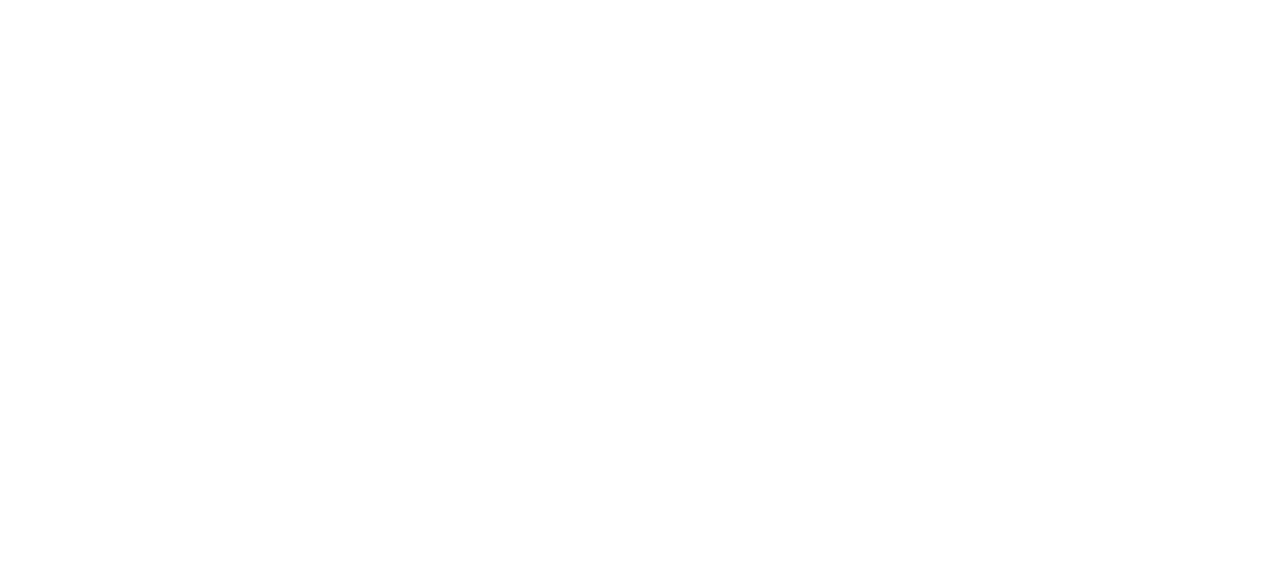
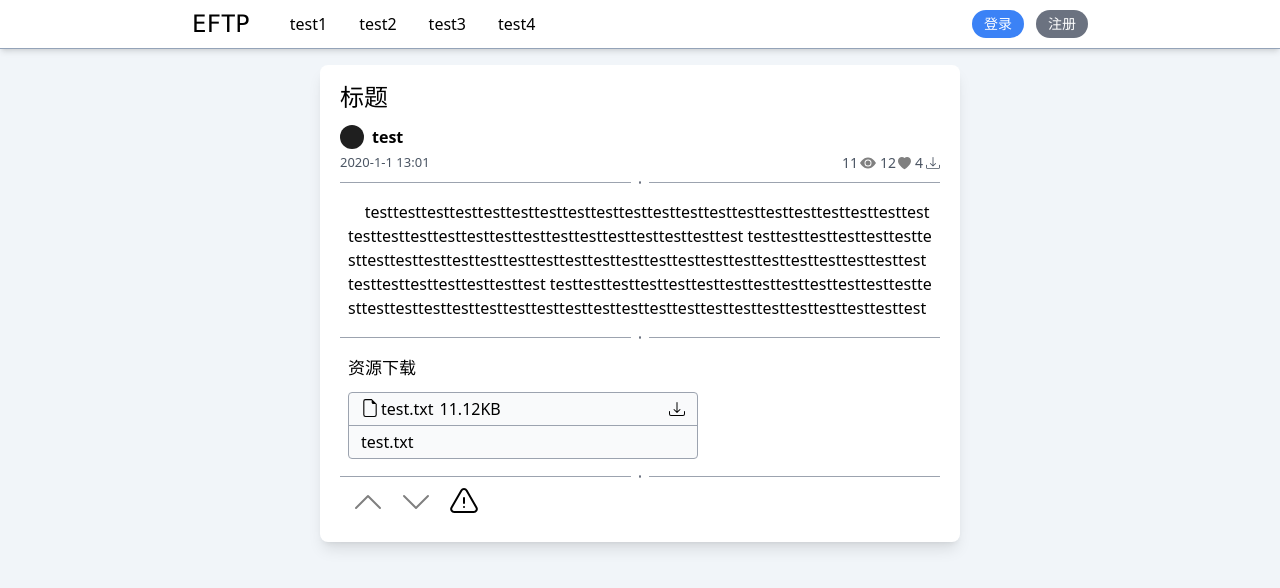
Before and after one commit to Obscuritier-Chen/site2_EFTP, a React (Create React App) app in the folder frontend/: page /display in a window 1280 px wide. Before the commit this address had no page. Shown: the top 588 px of the page. Built offline with nearby package versions, Linux system fonts and the light colour scheme; no server answers.

Commit message:
static part of display page

```diff
--- a/frontend/package.json
+++ b/frontend/package.json
@@ -10,6 +10,7 @@
     "axios": "^1.7.3",
     "classnames": "^2.5.1",
     "immer": "^10.1.1",
+    "lodash": "^4.17.21",
     "postcss": "^8.4.40",
     "react": "^18.3.1",
     "react-dom": "^18.3.1",
--- a/frontend/src/App.js
+++ b/frontend/src/App.js
@@ -4,6 +4,7 @@
 import Signup from "./pages/signup";
 import Login from './pages/login';
 import Upload from './pages/upload';
+import Display from "./pages/display";
 
 const App=()=>{
     return(
@@ -13,6 +14,7 @@
                 <Route exact path="/signup" element={<Signup/>}/>
                 <Route exact path="/login" element={<Login/>}/>
                 <Route exact path="/upload/*" element={<Upload/>}/>
+                <Route exact path="/display/*" element={<Display/>}/>
             </Routes>
         </Router>
     );
--- a/frontend/src/components/alert.js
+++ b/frontend/src/components/alert.js
@@ -1,6 +1,7 @@
 import React, { useState, useEffect } from "react";
 import infoIcon from '../assets/images/infoIcon.png'
 
+//完全是尸山 本来应当是在外面添加删除回调函数 就像对upload_resource中files的删除那样 懒得改了 使用是在父组件需要注意手动重设参数
 //每次必须重新给extraFunc!!!!
 const Alert=({initialContent, extraFunc=()=>{}})=>{//content为false是不显示 希望是正常的做法
     const [content, setContent]=useState(initialContent);
@@ -34,6 +35,6 @@
             </div>
         </div>
     );
-}
+};
 
 export default Alert
--- a/frontend/src/components/main_card.js
+++ b/frontend/src/components/main_card.js
@@ -2,7 +2,7 @@
 
 const MainCard=({children})=>{
     return(
-        <div className="mainCardContainer flex flex-col w-full mt-4 pt-4 pb-6 px-5 bg-white rounded-lg shadow-lg">{children}</div>
+        <div className="mainCardContainer relative flex flex-col w-full mt-4 pt-4 pb-6 px-5 bg-white rounded-lg shadow-lg">{children}</div>
     );
 }
 
--- /dev/null
+++ b/frontend/src/pages/display/display.js
@@ -0,0 +1,116 @@
+import React, { useState } from "react";
+import classNames from "classnames";
+import axios from "axios";
+import { useNavigate } from "react-router";
+
+import PageContainer from "../../components/page_container";
+import Header from "../../components/header";
+import Content from "../../components/content";
+import Alert from "../../components/alert";
+import MainCard from "../../components/main_card";
+
+import { ReactComponent as FileIcon } from "../../components/upload_resources/svgs/file.svg";
+
+import defaultAvatar from '../../assets/images/defaultAvatar.png'
+
+const Display=()=>{
+
+
+    return(
+        <PageContainer>
+            <Header/>
+            <Content>
+                <MainCard>
+                    <div className="text-2xl pb-1">标题</div>
+                    <div className="flex flex-row items-end mt-2 pb-2">
+                        <div>
+                            <div className="loginNavRContainer flex flex-row items-center">
+                                <div className="avatarContainer rounded-full w-6 h-6 overflow-hidden">
+                                    <img src={defaultAvatar} alt="" className="object-cover w-full h-full"></img>
+                                </div>
+                                <div className="ml-2 font-bold">test</div>
+                            </div>
+                            <div className="mt-1 text-[13px] text-gray-600">
+                                2020-1-1 13:01
+                            </div>
+                        </div>
+                        <div className="flex flex-row ml-auto text-sm text-gray-600">
+                            <div className="flex flex-row ml-1">
+                                11
+                                <svg xmlns="http://www.w3.org/2000/svg" width="16" height="16" fill="gray" className="mt-0.5 ml-0.5" viewBox="0 0 16 16">
+                                    <path d="M10.5 8a2.5 2.5 0 1 1-5 0 2.5 2.5 0 0 1 5 0"/>
+                                    <path d="M0 8s3-5.5 8-5.5S16 8 16 8s-3 5.5-8 5.5S0 8 0 8m8 3.5a3.5 3.5 0 1 0 0-7 3.5 3.5 0 0 0 0 7"/>
+                                </svg>
+                            </div>
+
+                            <div className="flex flex-row ml-1">
+                                12
+                                <svg xmlns="http://www.w3.org/2000/svg" width="13" height="13" fill="gray" className="mt-1 ml-0.5" viewBox="0 0 16 16">
+                                    <path fill-rule="evenodd" d="M8 1.314C12.438-3.248 23.534 4.735 8 15-7.534 4.736 3.562-3.248 8 1.314"/>
+                                </svg>
+                            </div>
+
+                            <div className="flex flex-row ml-1">
+                                4
+                                <svg xmlns="http://www.w3.org/2000/svg" width="14" height="14" fill="currentColor" className="mt-[3px] ml-[3px]" viewBox="0 0 16 16">
+                                    <path d="M.5 9.9a.5.5 0 0 1 .5.5v2.5a1 1 0 0 0 1 1h12a1 1 0 0 0 1-1v-2.5a.5.5 0 0 1 1 0v2.5a2 2 0 0 1-2 2H2a2 2 0 0 1-2-2v-2.5a.5.5 0 0 1 .5-.5"/>
+                                    <path d="M7.646 11.854a.5.5 0 0 0 .708 0l3-3a.5.5 0 0 0-.708-.708L8.5 10.293V1.5a.5.5 0 0 0-1 0v8.793L5.354 8.146a.5.5 0 1 0-.708.708z"/>
+                                </svg>
+                            </div>
+                        </div>
+                    </div>
+                    <div className="flex flex-row items-center justify-center w-full">
+                        <div className="border-b border-gray-400 w-[49%]"/>
+                        <div className="w-[3px] h-[3px] border mx-2 border-gray-500 rounded-full bg-gray-400"/>
+                        <div className="border-b border-gray-400 w-[49%]"/>
+                    </div>
+                    <div className="w-full px-2 py-4 break-all">
+                        &nbsp;&nbsp;&nbsp;&nbsp;testtesttesttesttesttesttesttesttesttesttesttesttesttesttesttesttesttesttesttesttesttesttesttesttesttesttesttesttesttesttesttesttesttest
+                        testtesttesttesttesttesttesttesttesttesttesttesttesttesttesttesttesttesttesttesttesttesttesttesttesttesttesttesttesttesttesttesttesttest
+                        testtesttesttesttesttesttesttesttesttesttesttesttesttesttesttesttesttesttesttesttesttesttesttesttesttesttesttesttesttesttesttesttesttest
+                    </div>
+                    <div className="flex flex-row items-center justify-center w-full">
+                        <div className="border-b border-gray-400 w-[49%]"/>
+                        <div className="w-[3px] h-[3px] border mx-2 border-gray-500 rounded-full bg-gray-400"/>
+                        <div className="border-b border-gray-400 w-[49%]"/>
+                    </div>
+                    <div className="flex flex-col px-2 py-4">
+                        <div className="text-[17px]">资源下载</div>
+                        <div className="flex flex-col w-3/5 mt-3 border border-gray-400 rounded bg-gray-50">
+                            <div className="flex flex-row py-1 px-3 border-b border-gray-400 last:border-none">
+                                <FileIcon className="mt-0.5"/>
+                                <div className="ml-0.5">test.txt</div>
+                                <div className="ml-1.5">11.12KB</div>
+                                <svg xmlns="http://www.w3.org/2000/svg" width="16" height="16" fill="currentColor" className="ml-auto mt-1 hover:scale-110 hover:cursor-pointer" viewBox="0 0 16 16">
+                                    <path d="M.5 9.9a.5.5 0 0 1 .5.5v2.5a1 1 0 0 0 1 1h12a1 1 0 0 0 1-1v-2.5a.5.5 0 0 1 1 0v2.5a2 2 0 0 1-2 2H2a2 2 0 0 1-2-2v-2.5a.5.5 0 0 1 .5-.5"/>
+                                    <path d="M7.646 11.854a.5.5 0 0 0 .708 0l3-3a.5.5 0 0 0-.708-.708L8.5 10.293V1.5a.5.5 0 0 0-1 0v8.793L5.354 8.146a.5.5 0 1 0-.708.708z"/>
+                                </svg>
+                            </div>
+                            <div className="flex flex-row py-1 px-3 border-b border-gray-400 last:border-none">
+                                <div>test.txt</div>
+                            </div>
+                        </div>
+                    </div>
+                    <div className="flex flex-row items-center justify-center w-full">
+                        <div className="border-b border-gray-400 w-[49%]"/>
+                        <div className="w-[3px] h-[3px] border mx-2 border-gray-500 rounded-full bg-gray-400"/>
+                        <div className="border-b border-gray-400 w-[49%]"/>
+                    </div>
+                    <div className="flex flex-row items-center px-3 pt-2">
+                        <svg xmlns="http://www.w3.org/2000/svg" width="32" height="32" fill="gray" className="cursor-pointer transition-all ease-in-out duration-300 hover:translate-y-[-4px] hover:fill-green-600" viewBox="0 0 16 16">
+                            <path fill-rule="evenodd" d="M7.646 4.646a.5.5 0 0 1 .708 0l6 6a.5.5 0 0 1-.708.708L8 5.707l-5.646 5.647a.5.5 0 0 1-.708-.708l6-6z"/>
+                        </svg>
+                        <svg xmlns="http://www.w3.org/2000/svg" width="32" height="32" fill="gray" className="cursor-pointer ml-4 transition-all ease-in-out duration-300 hover:translate-y-[4px] hover:fill-red-600" viewBox="0 0 16 16">
+                            <path fill-rule="evenodd" d="M1.646 4.646a.5.5 0 0 1 .708 0L8 10.293l5.646-5.647a.5.5 0 0 1 .708.708l-6 6a.5.5 0 0 1-.708 0l-6-6a.5.5 0 0 1 0-.708z"/>
+                        </svg>
+                        <svg xmlns="http://www.w3.org/2000/svg" fill="none" width="32" height="32" viewBox="0 0 24 24" stroke-width="1.5" stroke="currentColor" className="cursor-pointer ml-4 hover:scale-105">
+                            <path stroke-linecap="round" stroke-linejoin="round" d="M12 9v3.75m-9.303 3.376c-.866 1.5.217 3.374 1.948 3.374h14.71c1.73 0 2.813-1.874 1.948-3.374L13.949 3.378c-.866-1.5-3.032-1.5-3.898 0L2.697 16.126ZM12 15.75h.007v.008H12v-.008Z" />
+                        </svg>
+                    </div>
+                </MainCard>
+            </Content>
+        </PageContainer>
+    );
+}
+
+export default Display;
--- /dev/null
+++ b/frontend/src/pages/display/index.js
@@ -0,0 +1,2 @@
+import Display from './display';
+export default Display;
```
Also changed, not shown: 1 other file (tests, documents, lock files or other folders).
